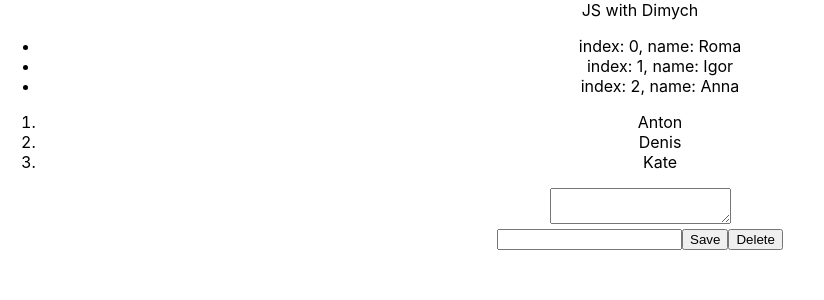
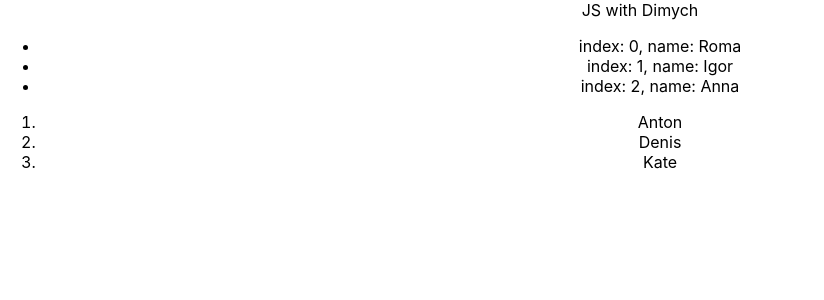
Before and after one commit to IJTINK7/js_native_dimych, a React (Create React App) app: page / in a window 1280 px wide. Shown: the top 300 px of the page, without its empty margins (0-824 px from the left). Built offline with nearby package versions, Linux system fonts and the light colour scheme.

Commit message:
Finishing the 06 lesson

```diff
--- a/src/App.tsx
+++ b/src/App.tsx
@@ -1,6 +1,5 @@
 import React from 'react';
 import './App.css';
-import {User} from "./06-callback_events/06";
 
 function App() {
     const names = ["Roma", "Igor", "Anna"]
@@ -18,7 +17,8 @@ function App() {
         <ol>
             {users.map(el=><li key={el.id}>{el.name}</li>)}
         </ol>
-        <User/>
+        {/*06 lesson*/}
+        {/*<User/>*/}
     </div>
   );
 }
```
